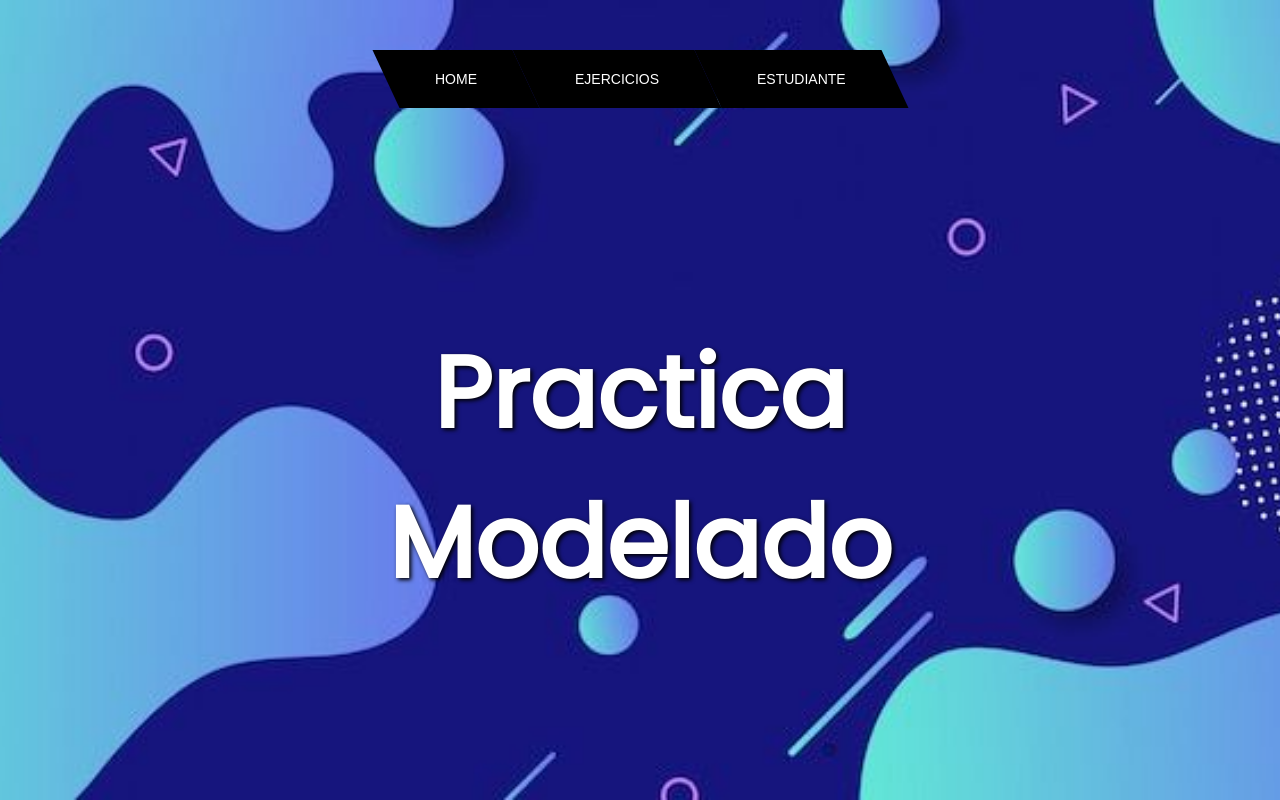
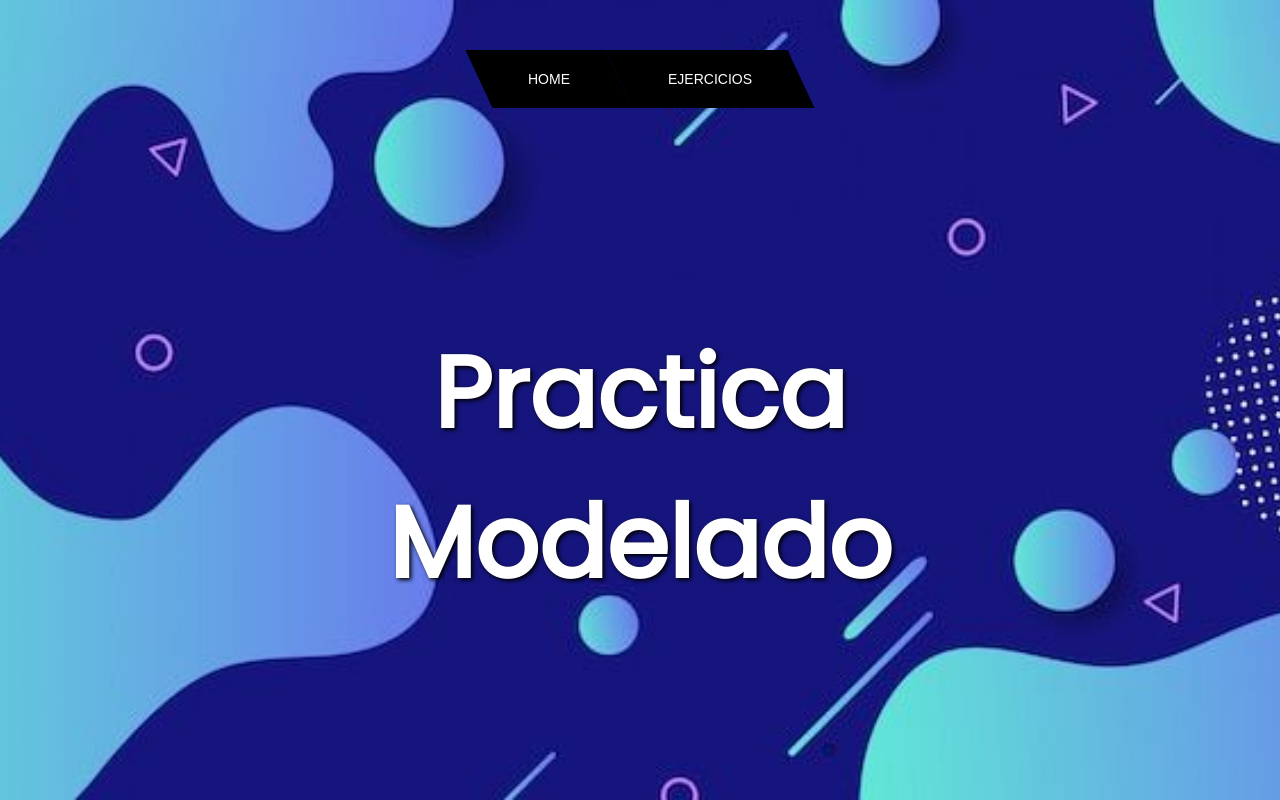
Before and after one commit to EdelyTito/simulacion, a Vue app: page / in a window 1280 px wide. Built offline with nearby package versions, Linux system fonts and the light colour scheme.

Commit message:
quitamos cosas

```diff
--- a/src/components/NavHeader.vue
+++ b/src/components/NavHeader.vue
@@ -11,10 +11,8 @@
 		  <li><router-link to="/ejercicio5">ejercicio 5</router-link></li>
 		  <li><router-link to="/ejercicio6">ejercicio 6</router-link></li>
 		  <li><router-link to="/ejercicio7">ejercicio 7</router-link></li>
-      <li><router-link to="/ejercicio8">ejercicio 8</router-link></li>
 		</ul>
 	  </li>
-	  <li><router-link to="/estudiante">Estudiante</router-link></li>
 	</ul>
 </template>
 <script>
```
